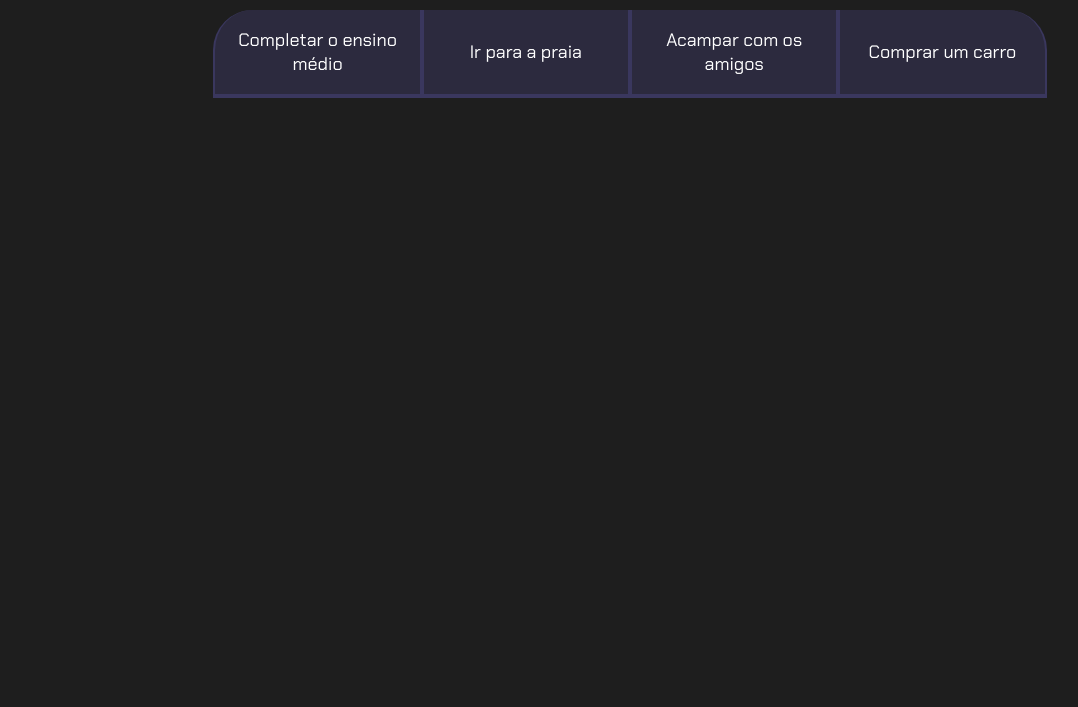
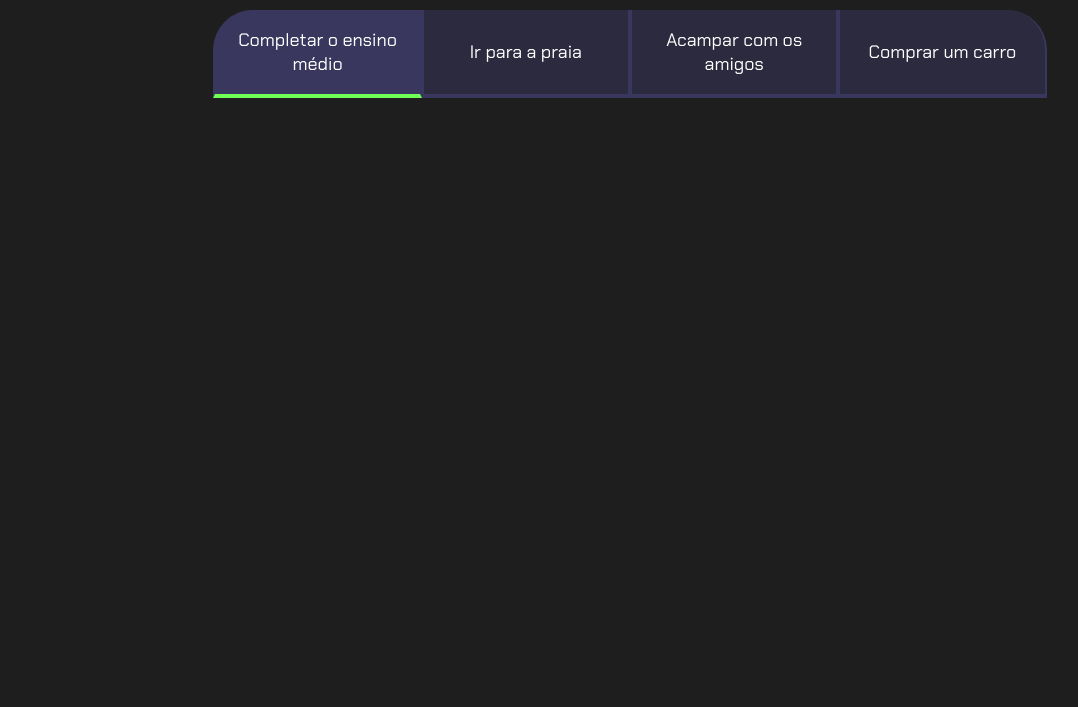
Before and after one commit to VitorNunes86/Projeto-de-vida-Nunes, a plain HTML site: page index.html in a window 1280 px wide. Shown: the part 93-800 px from the top of the page, without its empty margins (10-1088 px from the left). Drawn offline with Linux system fonts and the light colour scheme.

Commit message:
13/05/25

```diff
--- a/index.html
+++ b/index.html
@@ -12,12 +12,13 @@
     <section class="conteudo-principal">
         <h2 class="titulo-principal">Meus Objetivos do ano<span>_</span></h2>
         <div class="botoes">
-            <button class="botao">Completar o ensino médio</button>
+            <button class="botao ativo">Completar o ensino médio</button>
             <button class="botao">Ir para a praia</button>
             <button class="botao">Acampar com os amigos</button>
             <button class="botao">Comprar um carro</button>
         </div>
     </section>
+    <script src="main.js"></script>
 </body>
 
 </html>
--- a/style.css
+++ b/style.css
@@ -61,14 +61,32 @@
     display: block;
 }
 
-    @media screen and (min-width: 768px){
-        .botoes{
+.botao.ativo{
+    background-color: var(--botao-ativo);
+    border-bottom: 4px solid var(--verde);
+}
+
+
+
+
+
+
+
+
+
+
+
+
+@media screen and (min-width: 768px) {
+    .botoes {
         display: flex;
     }
-        .botao:first-child{
+
+    .botao:first-child {
         border-radius: 40px 0 0 0;
     }
-        .botao:last-child{
+
+    .botao:last-child {
         border-radius: 0 40px 0 0;
     }
 }
```
Also changed, not shown: main.js (added). Lines whose indentation alone changed are shown as unchanged.
